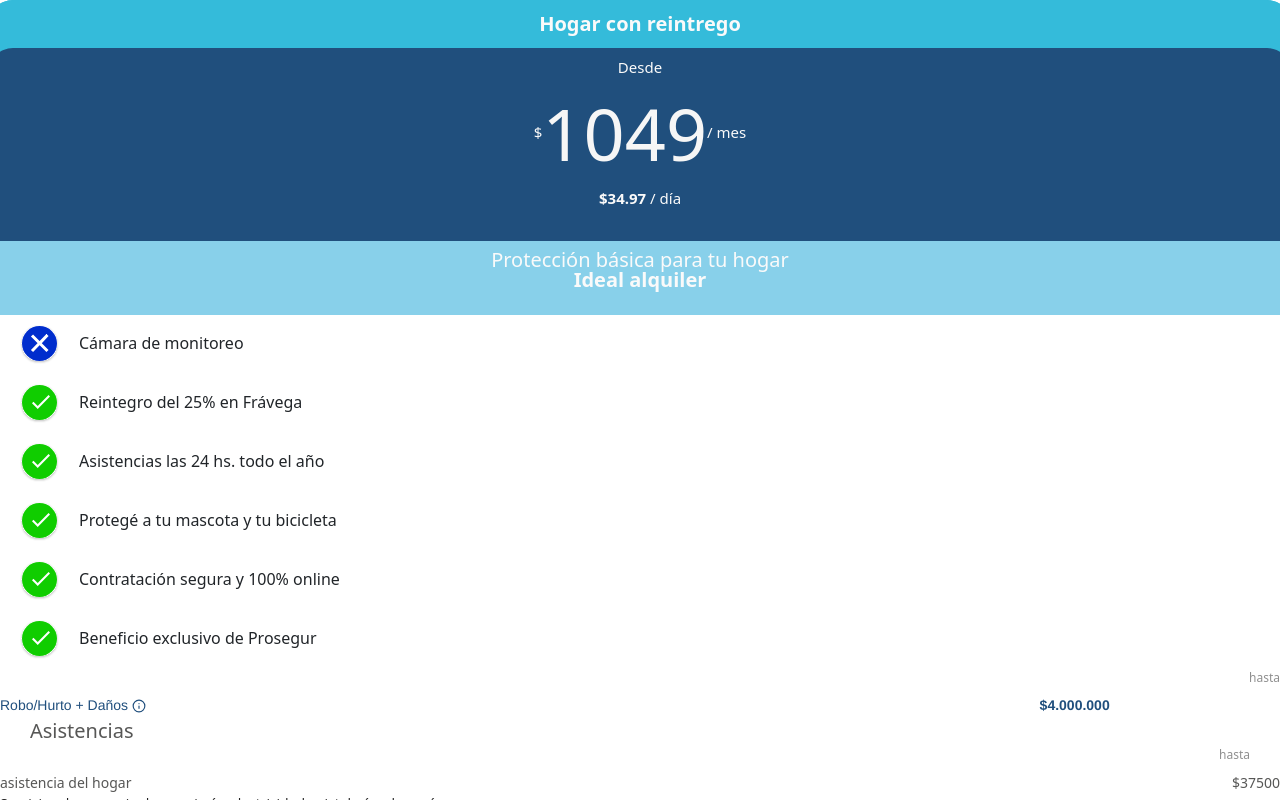
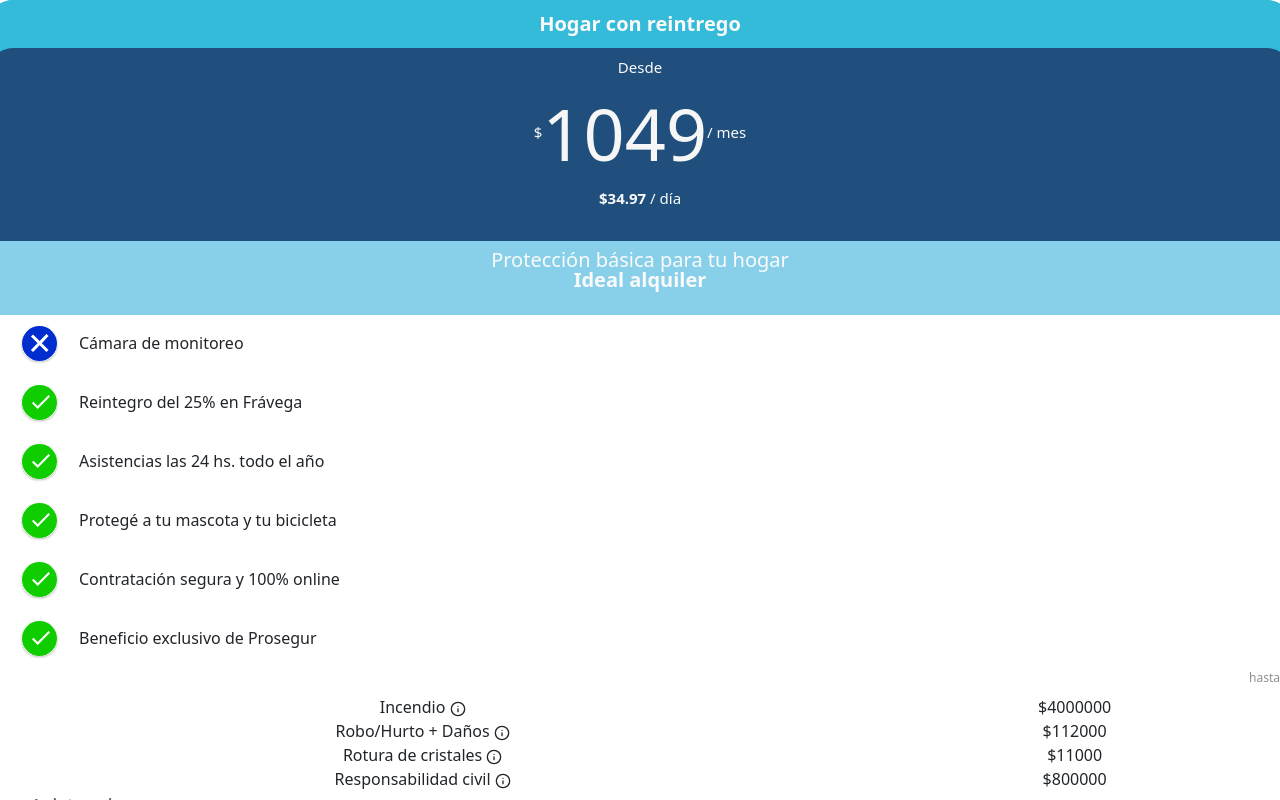
Before and after one commit to andresGarcia90/cotizador-hs, a React (Create React App) app: page / in a window 1280 px wide. Both pictures are taken after a click on the button "¿Qué me cubre?". Shown: the top 800 px of the page. Built offline with nearby package versions, Linux system fonts and the light colour scheme.

Commit message:
Adding coberturas

```diff
--- /dev/null
+++ b/src/components/MainCard/CoberturaList.js
@@ -0,0 +1,30 @@
+import React from 'react';
+import { Col, Row } from 'react-bootstrap';
+import Cobertura from '../UI/Cobertura';
+import classes from './AsistenciaList.module.css';
+const CoberturaList = (props) => {
+  const coberturas = props.coberturas;
+  return (
+    <Col xs={12}>
+      <Row>
+        <Col xs={12} className={classes.hasta}>
+          hasta
+        </Col>
+        <Col xs={12}>
+          {coberturas.map((cobertura) => {
+            return (
+              <Cobertura
+                key={cobertura.idCobertura}
+                title={cobertura.tituloCobertura}
+                price={cobertura.montoCobertura}
+                info={cobertura.infoCobertura}
+              />
+            );
+          })}
+        </Col>
+      </Row>
+    </Col>
+  );
+};
+
+export default CoberturaList;
--- a/src/components/MainCard/MainCard.js
+++ b/src/components/MainCard/MainCard.js
@@ -1,14 +1,12 @@
 import React, { useState } from 'react';
 import { Col, Row } from 'react-bootstrap';
-import { FiInfo } from 'react-icons/fi';
-
-// import cancelIcon from './../../img/cancel.svg';
 import PrimaryButton from '../UI/PrimaryButton';
-import successIcon from './../../img/success.svg';
 import classes from './MainCard.module.css';
 import BorderButton from '../UI/BorderButton';
 import MainProperties from './MainProperties';
 import AsistenciaList from './AsistenciaList';
+import CoberturaList from './CoberturaList';
+
 const MainCard = (props) => {
   const {premio, items, coberturas, asistencias} = props.enlatado;
   const premioPerDay = Math.round((premio * 100) / 30) / 100;
@@ -54,23 +52,7 @@ const MainCard = (props) => {
       </Col>
 
       {showExtra && (
-        <Col xs={12}>
-          <Row>
-            <Col xs={12} className={classes.hasta}>
-              hasta
-            </Col>
-            <Col xs={12}>
-              <Row>
-                <Col xs={8} className={classes['cobertura-item-title']}>
-                  Robo/Hurto + Daños <FiInfo />
-                </Col>
-                <Col xs={4} className={classes['cobertura-item-price']}>
-                  $4.000.000
-                </Col>
-              </Row>
-            </Col>
-          </Row>
-        </Col>
+        <CoberturaList coberturas={coberturas} />
       )}
 
       {showExtra && (
--- /dev/null
+++ b/src/components/UI/Cobertura.js
@@ -0,0 +1,20 @@
+import React from 'react';
+import { Col, Row } from 'react-bootstrap';
+import { FiInfo } from 'react-icons/fi';
+import classes from './Cobertura.module.css';
+
+const Cobertura = (props) => {
+  const { title, info, price } = props;
+  return (
+    <Row>
+      <Col xs={8} className={classes['cobertura-item-title']}>
+        {title} <FiInfo />
+      </Col>
+      <Col xs={4} className={classes['cobertura-item-price']}>
+        ${price}
+      </Col>
+    </Row>
+  );
+};
+
+export default Cobertura;
```
Also changed, not shown: src/components/MainCard/CoberturaList.module.css (added, +16 -0 lines), src/components/UI/Cobertura.module.css (added).
